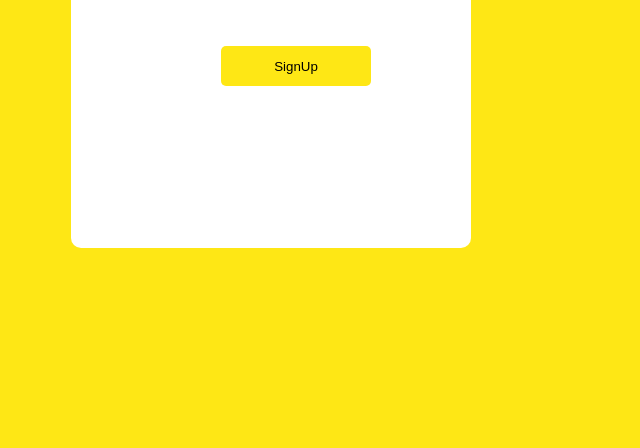
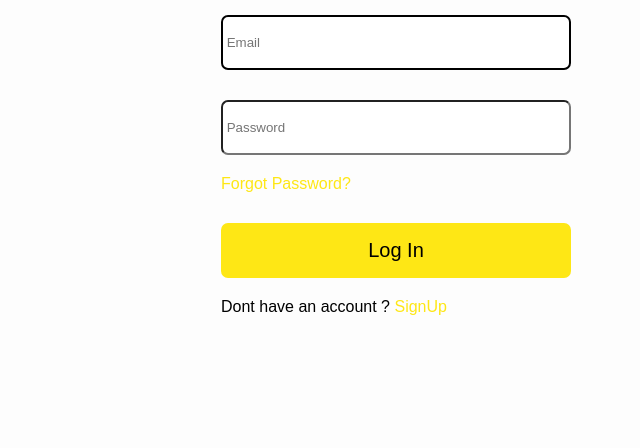
Before and after one commit to tosvic/TGProject, a plain HTML site: page Assests/login-signup/index.html in a window 1280 px wide. Shown: the part 352-800 px from the top of the page, without its empty margins (369-1009 px from the left). Drawn offline with Linux system fonts and the light colour scheme.

Commit message:
new update

```diff
--- a/Assests/login-signup/index.html
+++ b/Assests/login-signup/index.html
@@ -8,14 +8,20 @@
 </head>
 <body>
     <main>
-        <div class="con-1">
-            <h1 class="login">Login Form</h1>
-            <input type="text" value=""  placeholder ="Login" class="btn">
-            <input type="text" value=""  placeholder="Emailadress" class="btn">
-            <input type="text" value=""   placeholder="SignIn"  class="btn">
-            <a href="/sign.html"> <button >SignUp</button></a>
+<div  class="first-container">
+        <h1>LOGIN</h1>
+            <div class="label-1">
+            <input type="text" value=""  placeholder=" Email" class="btn" id="email">
+        </div>
+        <div class="label-2">
+            <input type="text" value=""   placeholder=" Password"  class="btn-2" id="password">
+        </div>
+       <a href="#"> <p class="password">Forgot Password?</p></a>
+         <button class="button-1">Log In</button>
+        <p class="login">Dont  have an account ? <a href="sign.html" ><span class="span-3">SignUp </span></a></p>
 
-        </div>
+</div>
     </main>
+    <script src="/index.js"></script>
 </body>
 </html>
--- a/Assests/login-signup/index.js
+++ b/Assests/login-signup/index.js
@@ -0,0 +1,22 @@
+let EmailAdress= document.getElementById("email")
+let password= document.getElementById("password")
+
+function loginRequest(){
+    const dataSent={
+        title:EmailAdress.value,
+        body:password.value
+    }
+    fetch("https://jsonplaceholder.typicode.com/posts",{
+        method:"POST",
+        headers:{
+           " Content-Type":"application/json"
+        },
+        body:JSON.stringify(dataSent)
+    }).then(data =>{
+        console.log(data);
+    }).catch(error =>{
+        console.log(error)
+    })
+
+
+}
--- a/Assests/login-signup/sign.css
+++ b/Assests/login-signup/sign.css
@@ -2,61 +2,92 @@
     margin:0;
     padding: 0;
     box-sizing: border-box;
-
+    font-family: sans-serif;
 }
 
 main{
-   background-color: #fee715;
-   height: 100vh;
-   width: 100vw;
-   display: flex;
-   justify-content: center;
+    background-color: #fdfdfd;
+    height: 100vh;
+    width: 100vw;
+    display: flex;
+    justify-content: center;
+ }
 
+ h1{
+     text-align: center;
+     padding-left: 250px;
+ }
 
-}
+ .first-container{
+     padding-top: 300px;
+ }
 
-.con-1{
-    width: 400px;
-    height: 500px;
-    background-color: white;
-    margin-top: 100px;
-    border: none;
-    border-radius: 10px;
-}
+ .label-1{
+     margin-left: 250px;
+     margin-top: 30px;
+ }
 
-.login{
-    font-size: 25px;
-    margin-left: 90px;
-    padding-top: 20px;
+ .btn{
+     height: 55px;
+     width: 350px;
+     border-radius:  7px;
+     border: 2px solid black;
+ }
 
+ .label-2{
+     margin-left: 250px;
+     margin-top: 30px;
+ }
 
-}
+ .btn-2{
+     height: 55px;
+     width: 350px;
+     border-radius: 7px;
+ }
 
-.btn{
-    width: 250px;
-    height: 40px;
-    text-align: center;
-    margin-left: 90px;
-    border: none;
-    background-color: #fee715;
-    color: #101820;
-    border-radius: 5px;
-    margin-top: 20px;
-    cursor: pointer;
-}
+ #terms{
+     margin-left: 250px;
+     margin-top: 30px;
+ }
 
-button{
-    width: 150px;
-    height: 40px;
-    border: none;
-    margin-left: 150px;
-    margin-top: 70px;
-    background-color: #fee715;
-    border-radius: 5px;
-}
+ .span-1{
+     color: #fee715;
+ }
 
-button:hover{
-    background-color: #101820;
-    color: #fee715;
-    c
-}
+ .span-2{
+     color: #fee715;
+ }
+
+ .button-1{
+     height: 55px;
+     width: 350px;
+     border-radius: 7px;
+     border: none;
+     outline: #fee715;
+     margin-left: 250px;
+     margin-top: 30px;
+     background-color: #fee715;
+     font-size: 20px;
+     cursor: pointer;
+ }
+
+ .button-1:hover{
+     background-color: black;
+     color: #fee715;
+ }
+
+ .login{
+     margin-left: 250px;
+     margin-top: 30px;
+     text-align: center;
+     cursor: pointer;
+
+ }
+
+ .span-3{
+     color: #fee715;
+ }
+
+ a{
+     text-decoration: none;
+ }
--- a/Assests/login-signup/style.css
+++ b/Assests/login-signup/style.css
@@ -2,61 +2,106 @@
     margin:0;
     padding: 0;
     box-sizing: border-box;
+    font-family: sans-serif;
 
 }
 
 main{
-   background-color: #fee715;
+   background-color: #fdfdfd;
    height: 100vh;
    width: 100vw;
    display: flex;
    justify-content: center;
+}
 
+h1{
+    text-align: center;
+    padding-left: 250px;
+}
+
+.first-container{
+    padding-top: 300px;
+}
+
+.label-1{
+    margin-left: 250px;
+    margin-top: 30px;
+}
+
+.btn{
+    height: 55px;
+    width: 350px;
+    border-radius:  7px;
+    border: 2px solid black;
+}
+
+.label-2{
+    margin-left: 250px;
+    margin-top: 30px;
+}
+
+.btn-2{
+    height: 55px;
+    width: 350px;
+    border-radius: 7px;
+}
+
+#terms{
+    margin-left: 250px;
+    margin-top: 30px;
+}
+
+.span-1{
+    color: #fee715;
+}
+
+.span-2{
+    color: #fee715;
+}
+
+.button-1{
+    height: 55px;
+    width: 350px;
+    border-radius: 7px;
+    border: none;
+    outline: #fee715;
+    margin-left: 250px;
+    margin-top: 30px;
+    background-color: #fee715;
+    font-size: 20px;
+    cursor: pointer;
+}
+
+#forgot{
+    margin-top: 20px;
+    color: #fee715;
+    cursor: pointer;
+
+}
+.button-1:hover{
+    background-color: black;
+    color: #fee715;
+    cursor: pointer;
+}
+
+.login{
+    margin-left: 250px;
+    margin-top: 20px;
+    /* text-align: center; */
+    cursor: pointer;
+}
+
+.password{
+    margin-top: 20px;
+    color: #fee715;
+    margin-left: 250px;
 
 }
 
-.con-1{
-    width: 400px;
-    height: 500px;
-    background-color: white;
-    margin-top: 100px;
-    border: none;
-    border-radius: 10px;
+.span-3{
+    color: #fee715;
 }
 
-.login{
-    font-size: 25px;
-    margin-left: 90px;
-    padding-top: 20px;
-
-
+a{
+    text-decoration: none;
 }
-
-.btn{
-    width: 250px;
-    height: 40px;
-    text-align: center;
-    margin-left: 90px;
-    border: none;
-    background-color: #fee715;
-    color: #101820;
-    border-radius: 5px;
-    margin-top: 20px;
-    cursor: pointer;
-}
-
-button{
-    width: 150px;
-    height: 40px;
-    border: none;
-    margin-left: 150px;
-    margin-top: 70px;
-    background-color: #fee715;
-    border-radius: 5px;
-}
-
-button:hover{
-    background-color: #101820;
-    color: #fee715;
-    c
-}
```
Also changed, not shown: Assests/login-signup/sign.html (+15 -9 lines), Assests/login-signup/forgot.html (added).
